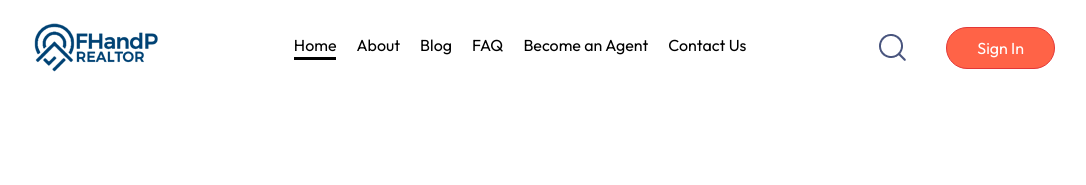
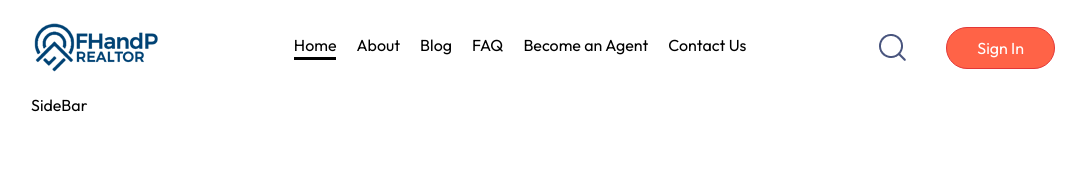
Before and after one commit to Teejay-deen/realtor, a React (Vite) app: page /Logined in a window 1280 px wide. Shown: the top 185 px of the page, without its empty margins (97-1183 px from the left). Built offline with nearby package versions, Linux system fonts and the light colour scheme.

Commit message:
adding side bar components

```diff
--- a/src/App.jsx
+++ b/src/App.jsx
@@ -9,6 +9,7 @@ import BecomeAgent from "./pages/Become an Agent/BecomeAgent";
 import ContactUs from "./pages/Contact Us/ContactUs";
 import { useState } from "react";
 import LoginPopUp from "./components/LoginPopUp/LoginPopUp";
+import SideBar from "./components/SideBar/SideBar";
 
 const App = () => {
   const [showLogin, setShowLogin] = useState(false);
@@ -16,7 +17,7 @@ const App = () => {
   return (
     <>
       {/* adding the tenary operator for loginpopup */}
-      {showLogin ? <LoginPopUp setShowLogin={setShowLogin} /> : <></>}
+      {showLogin ? <LoginPopUp path="/Logined" setShowLogin={setShowLogin} /> : <></>}
       <div className="app">
         <Navbar setShowLogin={setShowLogin} />
         <Routes>
@@ -26,6 +27,7 @@ const App = () => {
           <Route path="/faq" element={<Faq />} />
           <Route path="/become-agent" element={<BecomeAgent />} />
           <Route path="/contact-us" element={<ContactUs />} />
+          <Route path="/Logined" element={<SideBar />} />
         </Routes>
       </div>
     </>
--- /dev/null
+++ b/src/components/SideBar/SideBar.jsx
@@ -0,0 +1,9 @@
+import React from 'react'
+
+const SideBar = () => {
+  return (
+    <div>SideBar</div>
+  )
+}
+
+export default SideBar
```
Also changed, not shown: src/components/SideBar/SideBar.css (added).
